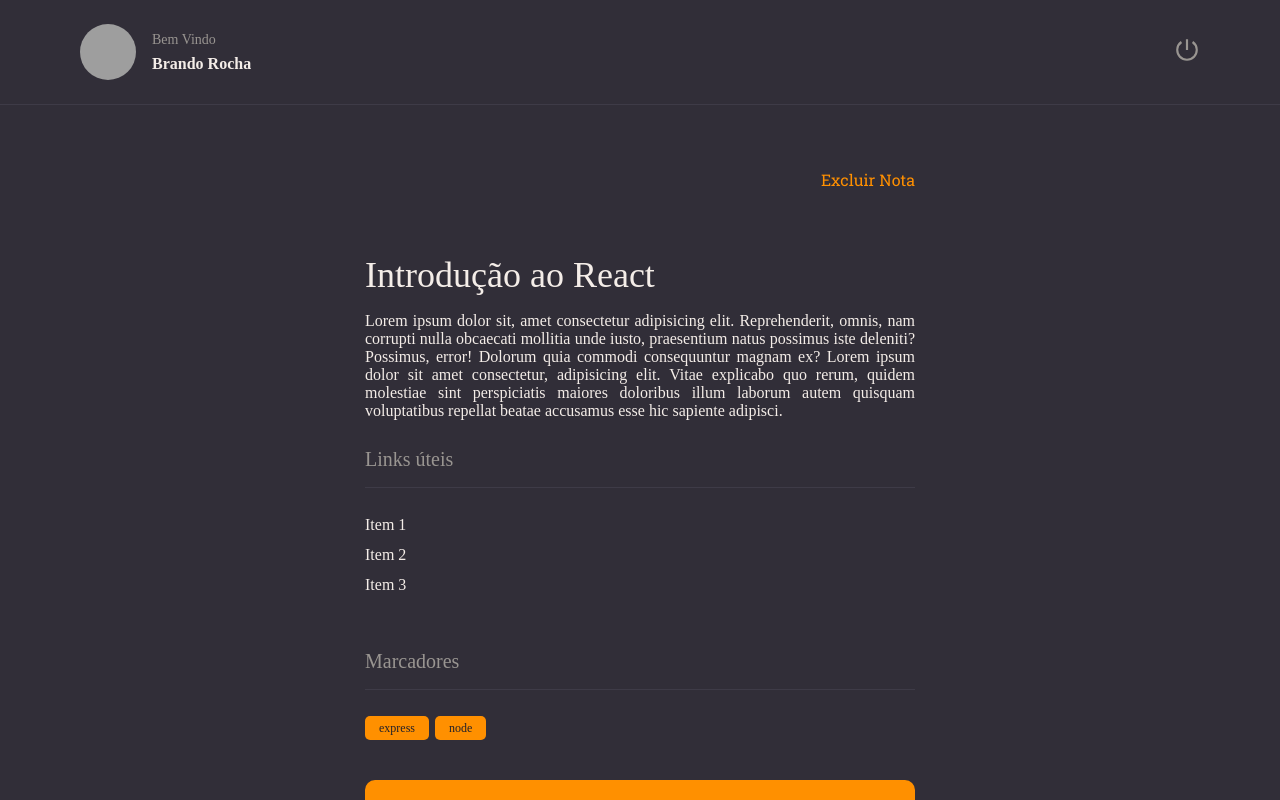
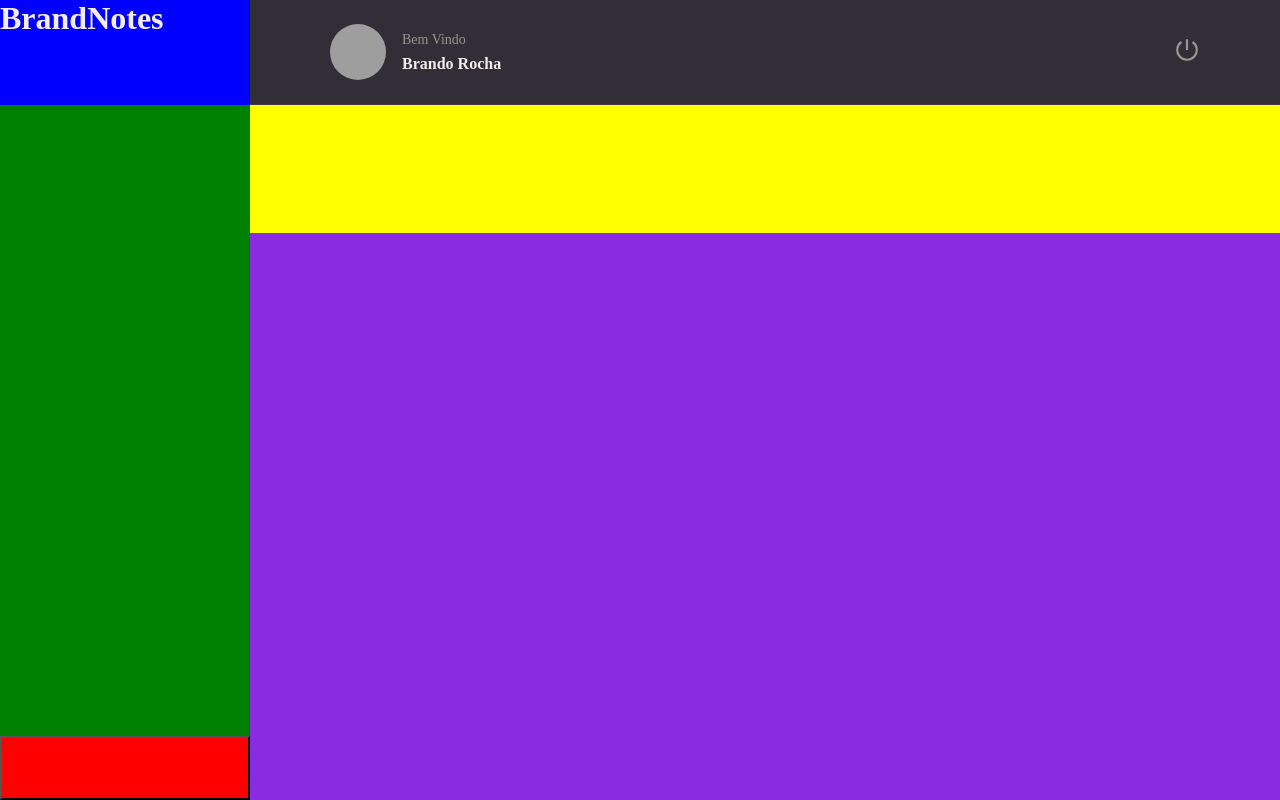
Before and after one commit to Bran00/RocketNotes, a React (Vite) app in the folder rocketnotes/: page / in a window 1280 px wide. Built offline with nearby package versions, Linux system fonts and the light colour scheme; grey boxes are pictures that could not be loaded.

Commit message:
feat: start structure from home

```diff
--- a/rocketnotes/src/main.jsx
+++ b/rocketnotes/src/main.jsx
@@ -5,13 +5,13 @@
 import GlobalStyles from './styles/global';
 import theme from './styles/theme';
 
-import { Details }  from './pages/Details';
+import { Home }  from './pages/Home';
 
 ReactDOM.createRoot(document.getElementById("root")).render(
   <React.StrictMode>
     <ThemeProvider theme={theme}>
       <GlobalStyles />
-      <Details />
+      <Home />
     </ThemeProvider>
   </React.StrictMode>
 )
--- /dev/null
+++ b/rocketnotes/src/pages/Home/index.jsx
@@ -0,0 +1,23 @@
+import { Container, Brand, Menu, Search, Content, NewNote } from "./styles"
+
+import { Header } from "../../components/Header"
+
+export function Home() {
+  return (
+    <Container>
+      <Brand>
+        <h1> BrandNotes </h1>
+      </Brand>
+
+      <Header />
+
+      <Menu></Menu>
+
+      <Search></Search>
+
+      <Content></Content>
+
+      <NewNote></NewNote>
+    </Container>
+  )
+}
--- /dev/null
+++ b/rocketnotes/src/pages/Home/styles.js
@@ -0,0 +1,42 @@
+import styled from 'styled-components';
+
+export const Container = styled.div`
+  width: 100%;
+  height: 100vh;
+
+  display: grid;
+  grid-template-columns: 250px auto;
+  grid-template-rows: 105px 128px auto 64px;
+  grid-template-areas:
+  "brand header"
+  "menu search"
+  "menu content"
+  "newnote content";
+
+  background-color: ${({ theme }) => theme.COLORS.BACKGROUND_800};
+`;
+
+export const Brand = styled.div`
+  grid-area: brand;
+  background-color: blue;
+`;
+
+export const Menu = styled.ul`
+  grid-area: menu;
+  background-color: green;
+`;
+
+export const Search = styled.div`
+  grid-area: search;
+  background-color: yellow;
+`;
+
+export const Content = styled.div`
+  grid-area: content;
+  background-color: blueviolet;
+`;
+
+export const NewNote = styled.button`
+  grid-area: newnote;
+  background-color: red;
+`;
```
